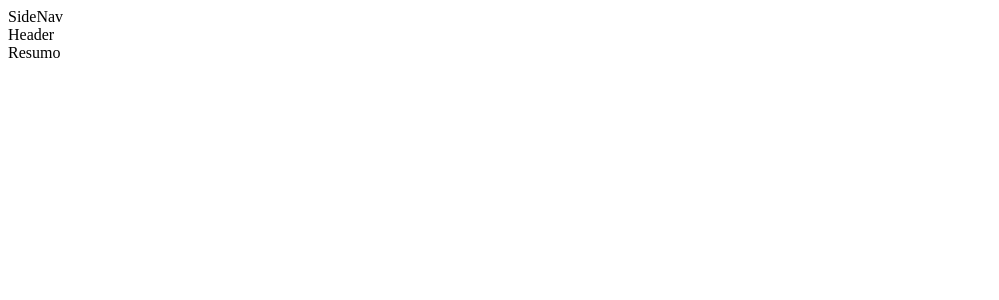
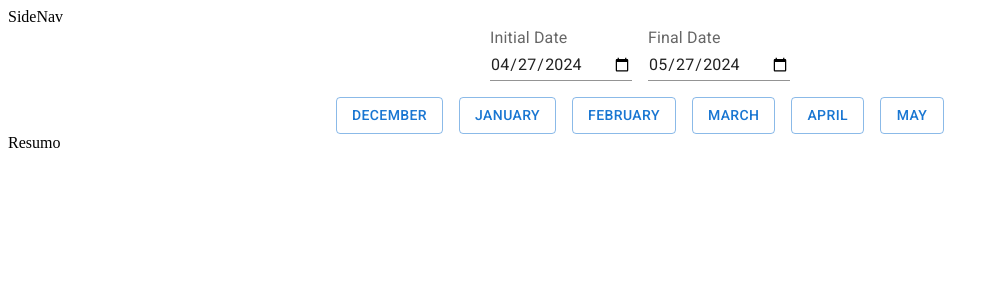
Before and after one commit to zhenriquegomes/fintech-dashboard, a React (Vite) app: page / in a window 1280 px wide. Shown: the top 300 px of the page, without its empty margins (0-999 px from the left). Built offline with nearby package versions, Linux system fonts and the light colour scheme; no server answers.

Commit message:
feat: add header

```diff
--- a/src/components/Header.tsx
+++ b/src/components/Header.tsx
@@ -1,5 +1,14 @@
+import { Stack } from "@mui/material";
+import DateRange from "./DataRange";
+import Months from "./Months";
+
 const Header = () => {
-	return <div>Header</div>;
+	return (
+		<Stack spacing={2} justifyContent="center">
+			<DateRange />
+			<Months />
+		</Stack>
+	);
 };
 
 export default Header;
```
